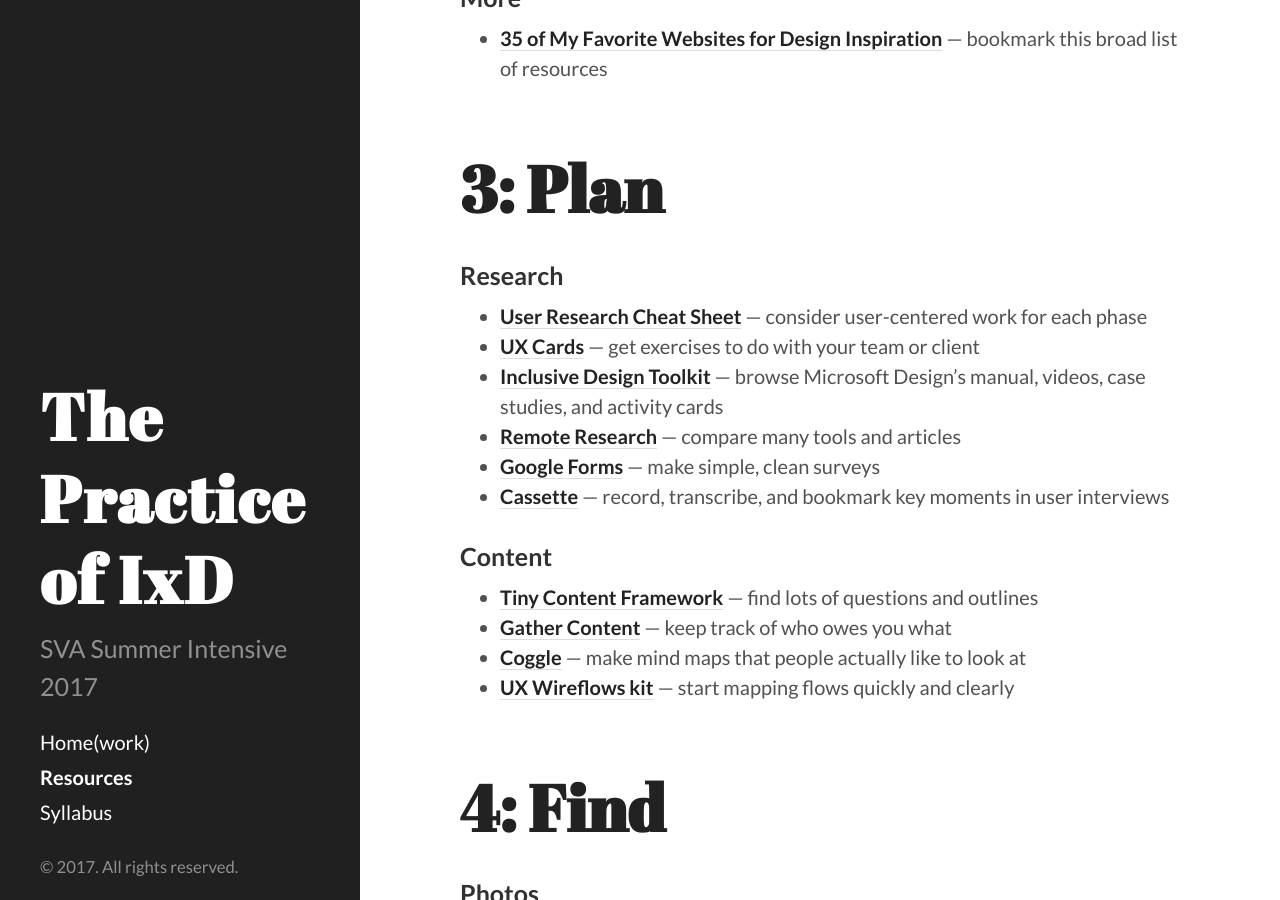
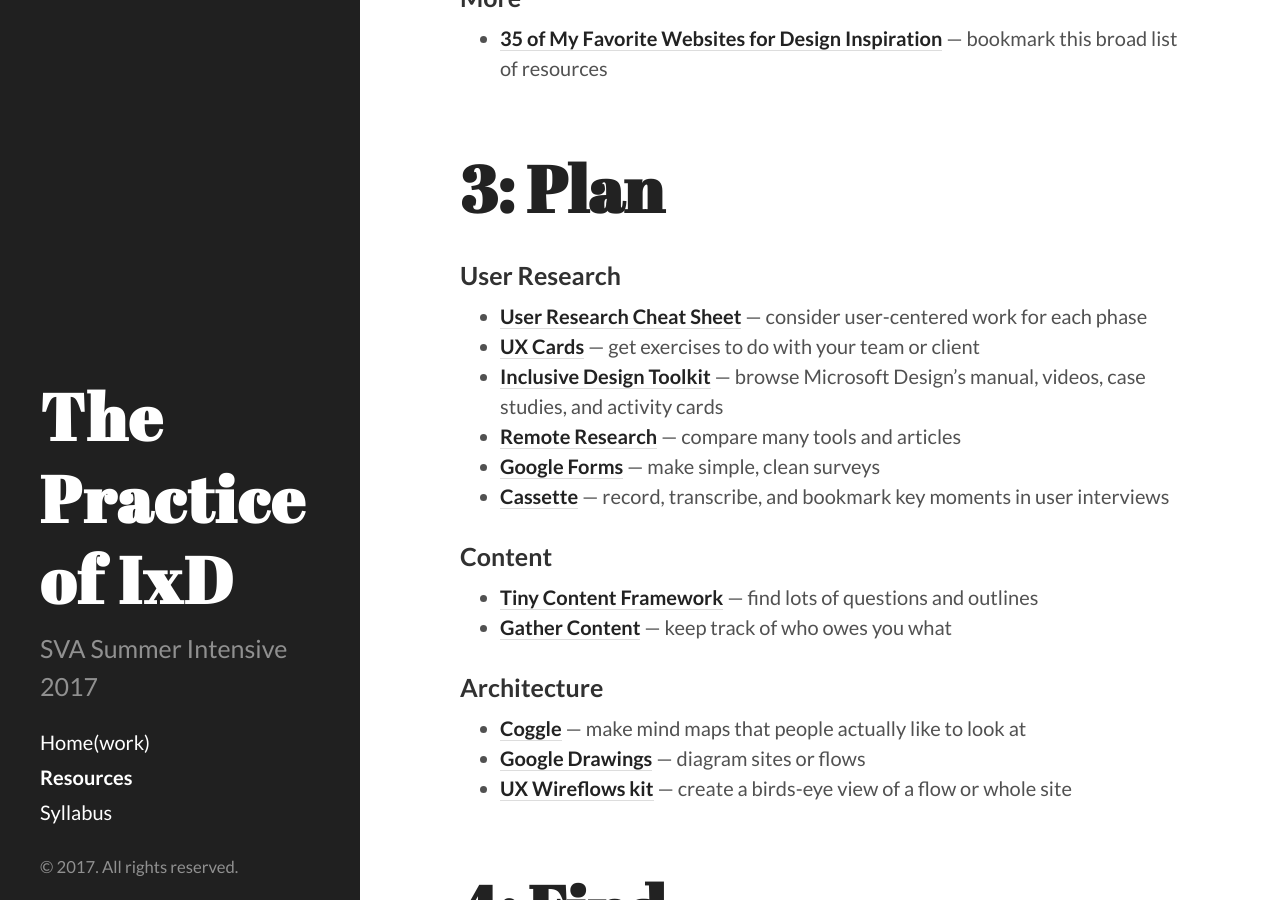
Before and after one commit to energy7/practiceixd, a Jekyll site: the page built from resources.md, in a window 1280 px wide and 900 px high, scrolled down 1748 px. Built offline with Jekyll 4.4.1, drawn with Linux system fonts in a browser that asks for light colours.

Commit message:
reorganize planning

```diff
--- a/resources.md
+++ b/resources.md
@@ -62,7 +62,7 @@
 
 ###### 3: Plan
 
-### Research
+### User Research
 
 * [User Research Cheat Sheet](https://www.nngroup.com/articles/ux-research-cheat-sheet/?ref=uxdesignweekly) — consider user-centered work for each phase
 * [UX Cards](http://nform.com/cards/) — get exercises to do with your team or client
@@ -75,8 +75,12 @@
 
 * [Tiny Content Framework](https://gist.github.com/nicoleslaw/2155621) — find lots of questions and outlines
 * [Gather Content](https://gathercontent.com/) — keep track of who owes you what
+
+### Architecture
+
 * [Coggle](https://coggle.it/?lang=en-US) — make mind maps that people actually like to look at
-* [UX Wireflows kit](https://ui8.net/products/ux-kits-ui-wireflows) — start mapping flows quickly and clearly
+* [Google Drawings](https://docs.google.com/drawings/create) — diagram sites or flows
+* [UX Wireflows kit](https://ui8.net/products/ux-kits-ui-wireflows) — create a birds-eye view of a flow or whole site
 
 
 ###### 4: Find
@@ -151,4 +155,4 @@
 
 (and follow/subscribe to your favorite sites above)
 
-## ✌
+## [✌](https://twitter.com/ericaheinz)
```
Also changed, not shown: 3 other files.
